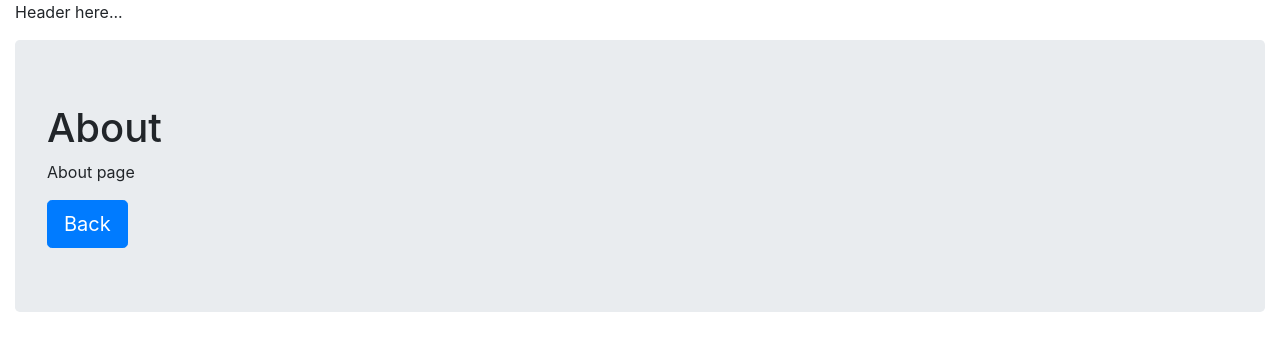
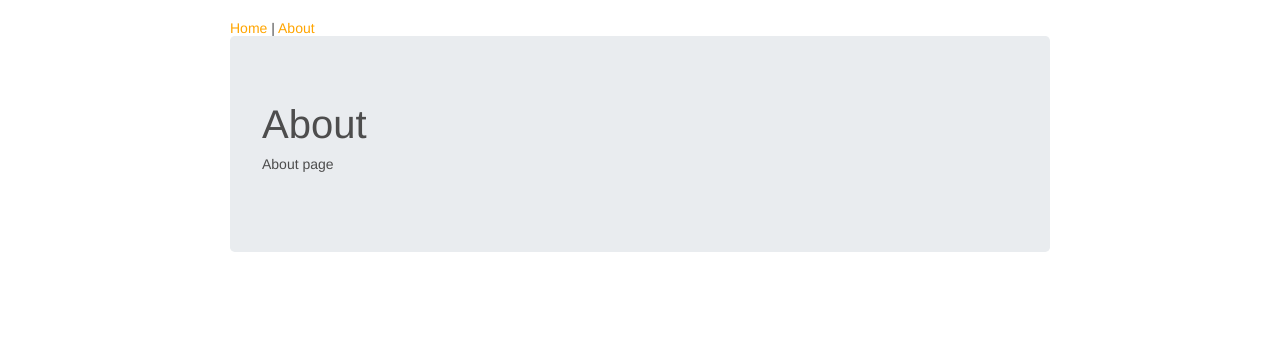
Before and after one commit to EvgeniyChaika/adaptive-hypermedia, a React app: page /#/about in a window 1280 px wide. Shown: the top 350 px of the page. Built offline with nearby package versions, Linux system fonts and the light colour scheme.

Commit message:
Header component

```diff
--- a/src/components/App.js
+++ b/src/components/App.js
@@ -1,12 +1,13 @@
 import React from 'react';
 // import { PropTypes } from 'prop-types';
 import Routes from '../routes';
+import Header from './header/Header';
 
 class App extends React.Component {
   render() {
     return (
       <div className="container-fluid">
-        <p>Header here...</p>
+        <Header />
         <Routes />
       </div>
     );
--- a/src/components/about/AboutPage.js
+++ b/src/components/about/AboutPage.js
@@ -1,5 +1,4 @@
 import React from 'react';
-import { Link } from 'react-router-dom';
 
 class AboutPage extends React.Component {
   render() {
@@ -7,7 +6,6 @@ class AboutPage extends React.Component {
       <div className="jumbotron">
         <h1>About</h1>
         <p>About page</p>
-        <Link to="/" className="btn btn-primary btn-lg">Back</Link>
       </div>
     );
   }
--- /dev/null
+++ b/src/components/header/Header.js
@@ -0,0 +1,16 @@
+import React from 'react';
+import { NavLink } from 'react-router-dom';
+
+class Header extends React.Component {
+  render() {
+    return (
+      <nav>
+        <NavLink to="/" activeClassName="active">Home</NavLink>
+        {' | '}
+        <NavLink to="/about" activeClassName="active">About</NavLink>
+      </nav>
+    );
+  }
+}
+
+export default Header;
--- a/src/components/home/HomePage.js
+++ b/src/components/home/HomePage.js
@@ -1,5 +1,4 @@
 import React from 'react';
-import { Link } from 'react-router-dom';
 
 class HomePage extends React.Component {
   render() {
@@ -7,7 +6,6 @@ class HomePage extends React.Component {
       <div className="jumbotron">
         <h1>Adaptive Hypermedia</h1>
         <p>Home page</p>
-        <Link to="about" className="btn btn-primary btn-lg">Learn more</Link>
       </div>
     );
   }
--- a/src/index.js
+++ b/src/index.js
@@ -3,6 +3,7 @@ import 'babel-polyfill';
 import { render } from 'react-dom';
 import { HashRouter } from 'react-router-dom';
 import App from './components/App';
+import './styles/styles.css';
 import '../node_modules/bootstrap/dist/css/bootstrap.min.css';
 
 render(
--- /dev/null
+++ b/src/styles/styles.css
@@ -0,0 +1,15 @@
+#app {
+    font: 14px 'Helvetica Neue', Helvetica, Arial, sans-serif;
+    color: #4d4d4d;
+    min-width: 550px;
+    max-width: 850px;
+    margin: 0 auto;
+}
+
+a.active {
+    color: orange;
+}
+
+nav {
+    padding-top: 20px;
+}
```
